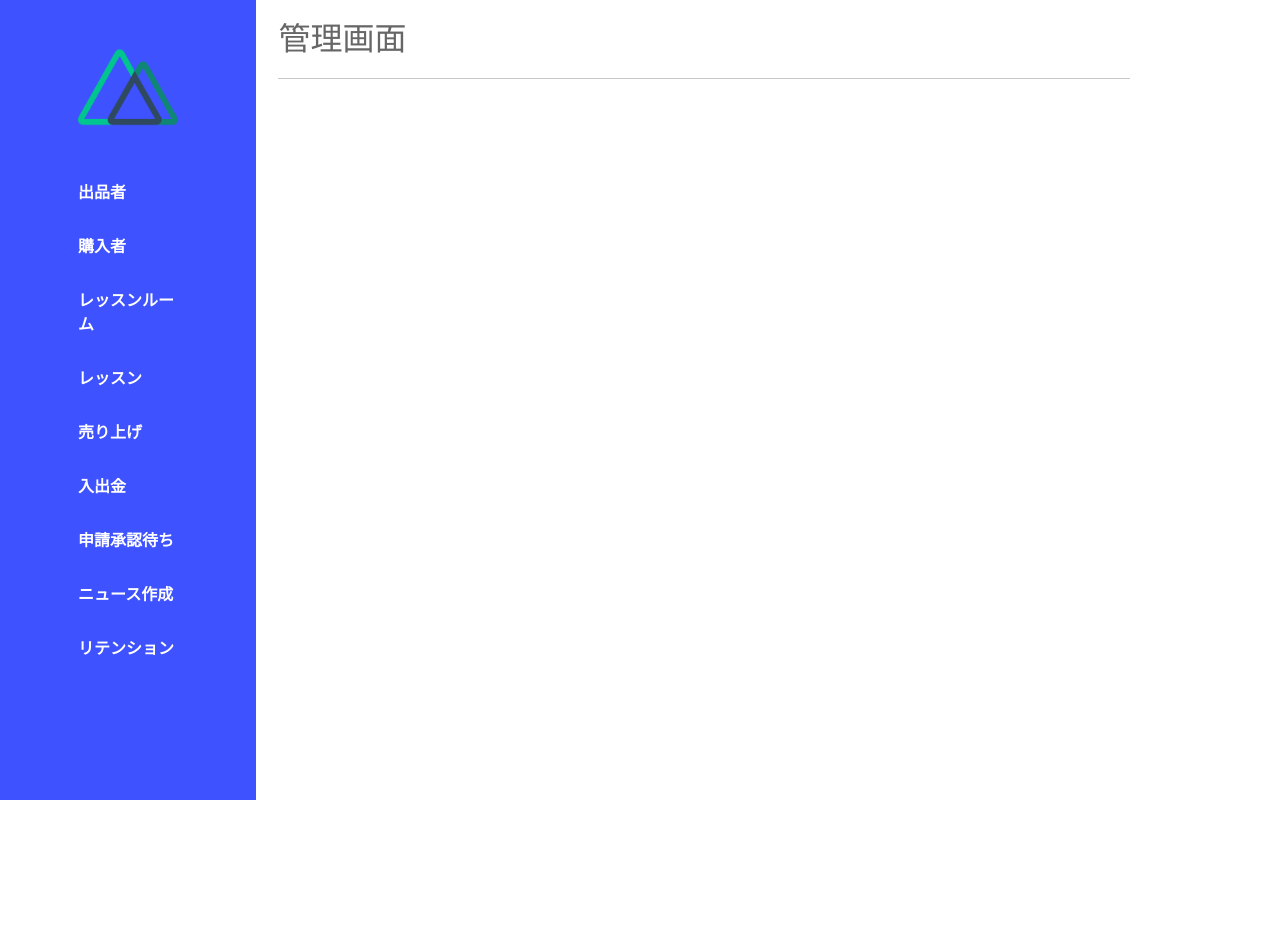
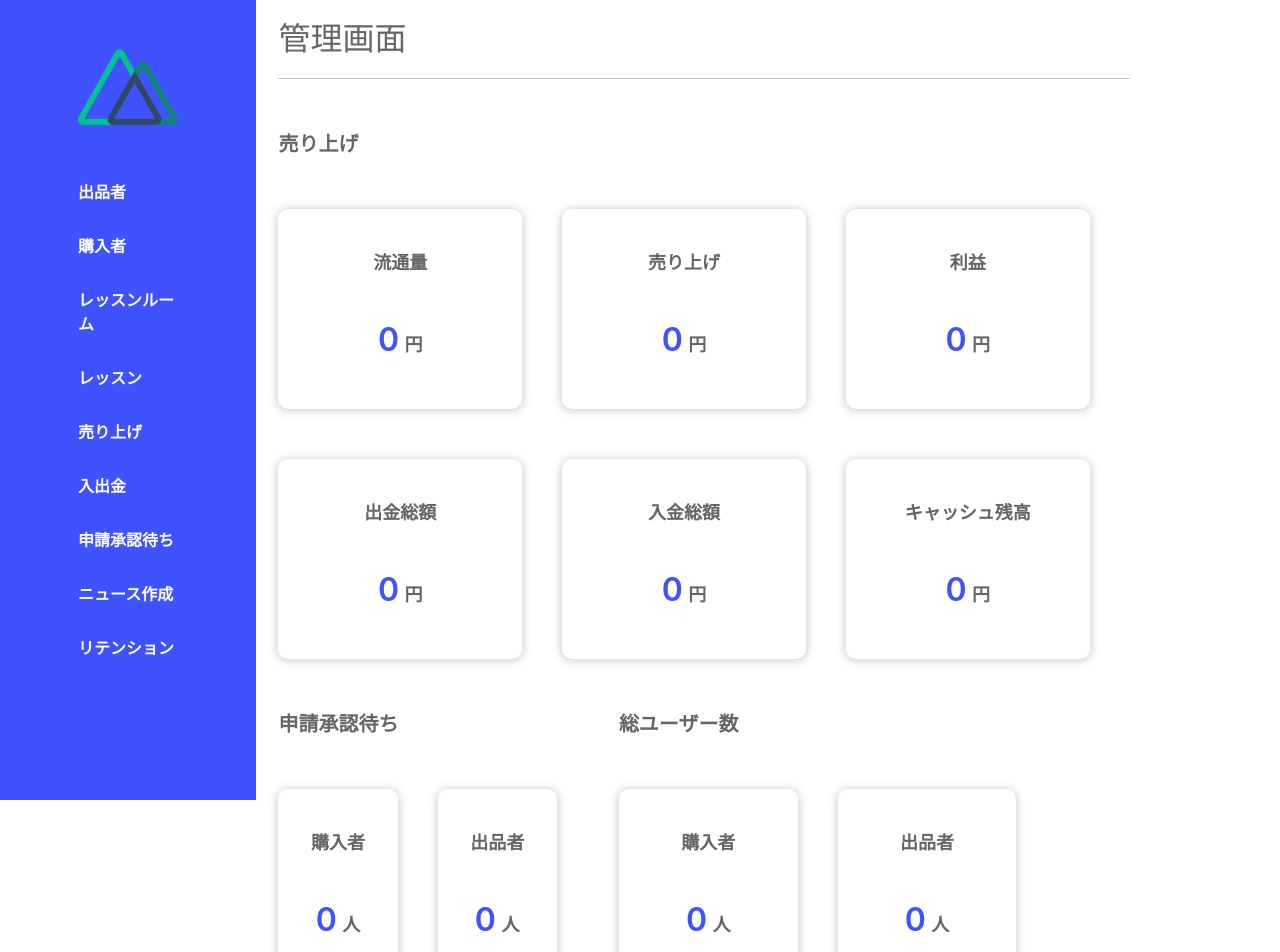
Before and after one commit to rikuuuuu/manage-application, a Nuxt app: page / in a window 1280 px wide. Shown: the top 952 px of the page. Before the commit the page ends 800 px from the top, so only its background shows below. Built offline with nearby package versions, Linux system fonts and the light colour scheme.

Commit message:
fix index

```diff
--- /dev/null
+++ b/src/components/AllSales.vue
@@ -0,0 +1,141 @@
+<template>
+  <div class="">
+    <div class="sales-contents-boxes flex">
+      <a class="links salesbox" :class="{ nlink: !toppage }">
+        <div class="box-shadow">
+          <div class="box-title">
+            <h3>流通量</h3>
+          </div>
+          <div class="box-value maincolor">
+            <p>0<span> 円</span></p>
+          </div>
+        </div>
+      </a>
+      <a class="links salesbox" :class="{ nlink: !toppage }">
+        <div class="box-shadow">
+          <div class="box-title">
+            <h3>売り上げ</h3>
+          </div>
+          <div class="box-value maincolor">
+            <p>0<span> 円</span></p>
+          </div>
+        </div>
+      </a>
+      <a class="links salesbox" :class="{ nlink: !toppage }">
+        <div class="box-shadow">
+          <div class="box-title">
+            <h3>利益</h3>
+          </div>
+          <div class="box-value maincolor">
+            <p>0<span> 円</span></p>
+          </div>
+        </div>
+      </a>
+    </div>
+    <div class="sales-contents-boxes flex bottom-contents">
+      <a class="links salesbox" :class="{ nlink: !toppage }">
+        <div class="box-shadow">
+          <div class="box-title">
+            <h3>出金総額</h3>
+          </div>
+          <div class="box-value maincolor">
+            <p>0<span> 円</span></p>
+          </div>
+        </div>
+      </a>
+      <a class="links salesbox" :class="{ nlink: !toppage }">
+        <div class="box-shadow">
+          <div class="box-title">
+            <h3>入金総額</h3>
+          </div>
+          <div class="box-value maincolor">
+            <p>0<span> 円</span></p>
+          </div>
+        </div>
+      </a>
+      <a class="links salesbox" :class="{ nlink: !toppage }">
+        <div class="box-shadow">
+          <div class="box-title">
+            <h3>キャッシュ残高</h3>
+          </div>
+          <div class="box-value maincolor">
+            <p>0<span> 円</span></p>
+          </div>
+        </div>
+      </a>
+    </div>
+  </div>
+</template>
+
+<script>
+export default {
+  data() {
+    return {}
+  },
+  props: ['toppage'],
+  created() {},
+  mounted() {},
+  computed: {
+    // payments() {
+    //   return this.$store.getters['payment/payments']
+    // },
+    // charges() {
+    //   return this.$store.getters['charge/charges']
+    // },
+    // cash() {
+    //   return Number(this.allwithDraw) - Number(this.allCharge)
+    // },
+    // allCharge() {
+    //   var allCharge = 0
+    //   // 実際はチャージ計算式
+    //   // for (var n in this.charges) {
+    //   //   allCharge += this.charges[n].price * 0.7
+    //   // }
+    //   return allCharge
+    // },
+    // allwithDraw() {
+    //   var allwithDraw = 0
+    //   for ( var n in this.payouts) {
+    //     allwithDraw += Number(this.payouts[n].pay.balance)
+    //   }
+    //   return allwithDraw
+    // },
+    // payouts() {
+    //   return this.$store.getters['payout/payouts']
+    // },
+    // distribution() {
+    //   var distributions = 0
+    //
+    //   for (var n in this.payments) {
+    //     if (this.payments[n].pay.price && this.payments[n].pay.percent) {
+    //       distributions += this.payments[n].pay.price * (this.payments[n].pay.percent / 100)
+    //     }
+    //   }
+    //
+    //   return distributions
+    // },
+    // sale() {
+    //   var sales = 0
+    //
+    //   for ( var n in this.payments ) {
+    //     if (this.payments[n].pay.price && this.payments[n].pay.percent && this.payments[n].pay.balance) {
+    //       if (this.adminpartner) {
+    //         sales += Math.round(this.payments[n].pay.balance)
+    //       } else if (this.adminpartner === null) {
+    //         sales += Math.round(this.payments[n].pay.price * (this.payments[n].pay.percent / 100) * 0.7 - this.payments[n].pay.balance)
+    //       }
+    //     }
+    //   }
+    //
+    //   return sales
+    // }
+  },
+}
+</script>
+
+<style>
+.salesbox {
+  width: 30%;
+  margin-right: 40px;
+}
+</style>
--- a/src/pages/index.vue
+++ b/src/pages/index.vue
@@ -1,20 +1,107 @@
 <template>
   <div>
     <div>
-      <menu-head :title="'管理画面'"></menu-head>
+      <menu-head :title="'管理画面'">
+        <div class="home-container">
+          <div class="sales-contents main-contents">
+            <div class="sales-title flex">
+              <h2>売り上げ</h2>
+            </div>
+            <All-sales :toppage="toppage" />
+            <div class="flex bottom-contents">
+              <div class="approval-contents">
+                <div class="approval-title">
+                  <h2>申請承認待ち</h2>
+                </div>
+                <div class="approval-contents-boxes flex">
+                  <a class="links fansbox">
+                    <div class="approval-contents-box box-shadow">
+                      <div class="box-title">
+                        <h3>購入者</h3>
+                      </div>
+                      <div class="box-value maincolor">
+                        <div v-show="loading" class="loader"></div>
+                        <div v-show="!loading">
+                          <p>0<span> 人</span></p>
+                        </div>
+                      </div>
+                    </div>
+                  </a>
+                  <a class="links fansbox">
+                    <div class="approval-contents-box box-shadow">
+                      <div class="box-title">
+                        <h3>出品者</h3>
+                      </div>
+                      <div class="box-value maincolor">
+                        <div v-show="loading" class="loader"></div>
+                        <div v-show="!loading">
+                          <p>0<span> 人</span></p>
+                        </div>
+                      </div>
+                    </div>
+                  </a>
+                </div>
+              </div>
+              <div class="users-count-contents">
+                <div class="users-count-title">
+                  <h2>総ユーザー数</h2>
+                </div>
+                <div class="users-count-contents-boxes flex">
+                  <a class="links fansbox">
+                    <div class="users-count-contents-box box-shadow">
+                      <div class="box-title">
+                        <h3>購入者</h3>
+                      </div>
+                      <div class="box-value maincolor">
+                        <div v-show="loading" class="loader"></div>
+                        <div v-show="!loading">
+                          <p>0<span> 人</span></p>
+                        </div>
+                      </div>
+                    </div>
+                  </a>
+                  <a class="links fansbox">
+                    <div class="users-count-contents-box box-shadow">
+                      <div class="box-title">
+                        <h3>出品者</h3>
+                      </div>
+                      <div class="box-value maincolor">
+                        <div v-show="loading" class="loader"></div>
+                        <div v-show="!loading">
+                          <p>0<span> 人</span></p>
+                        </div>
+                      </div>
+                    </div>
+                  </a>
+                </div>
+              </div>
+            </div>
+          </div>
+        </div>
+      </menu-head>
     </div>
   </div>
 </template>
 
 <script>
 import MenuHead from '~/components/MenuHead'
+import AllSales from '~/components/AllSales'
 
 export default {
   components: {
     MenuHead,
+    AllSales,
   },
   data() {
-    return {}
+    return {
+      loading: true,
+      toppage: true,
+      pageloading: true,
+    }
+  },
+  created() {},
+  mounted() {
+    this.loading = false
   },
 }
 </script>
```
